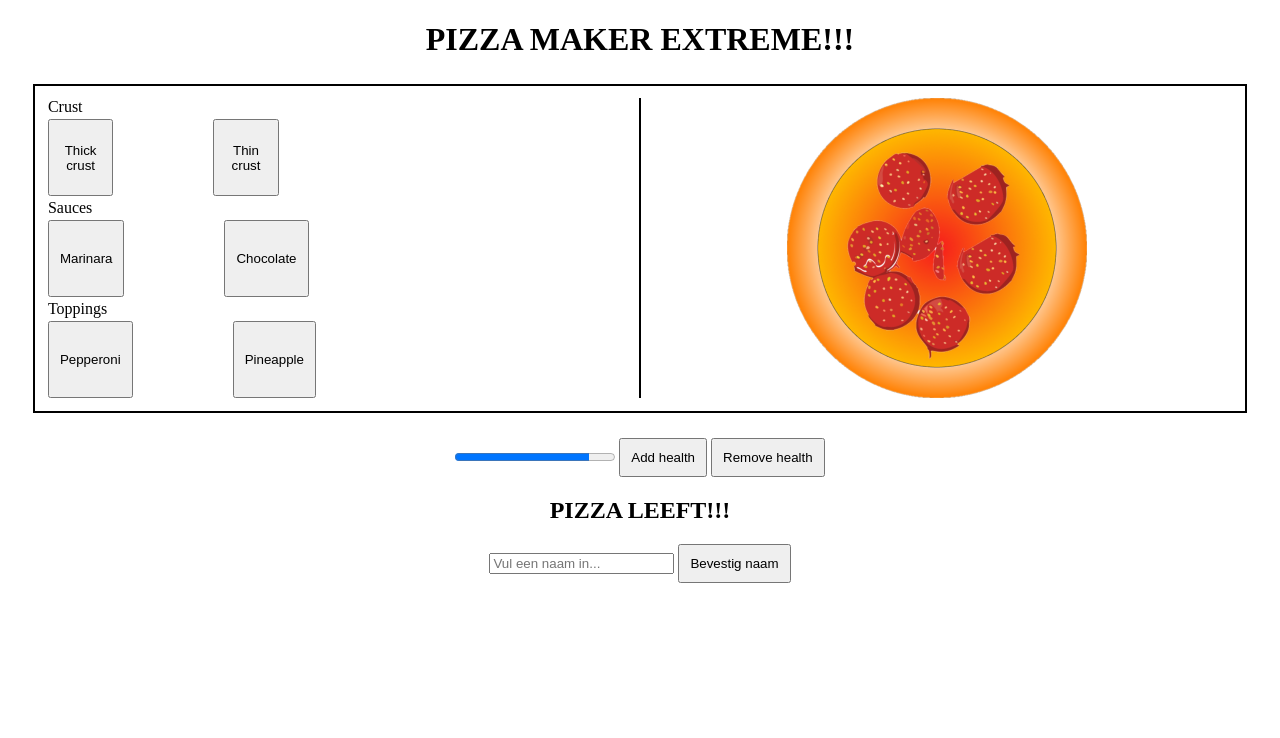
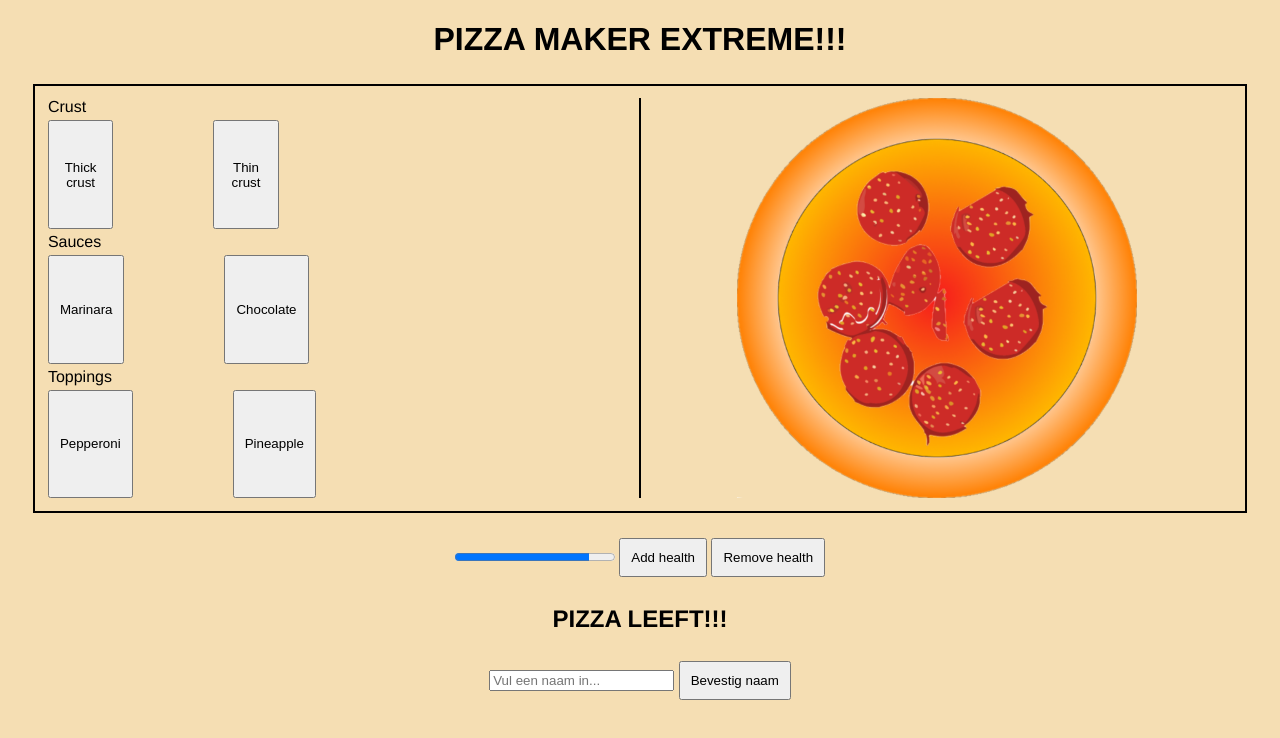
Before and after one commit to Jaspr3m/inleiding-programmeren2, a plain HTML site: page index.html in a window 1280 px wide. Drawn offline with Linux system fonts and the light colour scheme.

Commit message:
Background color change

```diff
--- a/style.css
+++ b/style.css
@@ -1,3 +1,8 @@
+body {
+    background-color: wheat;
+    font-family: 'Franklin Gothic Medium', 'Arial Narrow', Arial, sans-serif;
+}
+
 .container {
     display: grid;
     padding: 1%;
@@ -8,6 +13,8 @@
     grid-column-gap: 0px;
     grid-row-gap: 0px;
 }
+
+/* Enable and Disable omdat er voor allebei de acties een transition moest; kon niet alleen disable */
 
 .enable {
     opacity: 1;
@@ -107,7 +114,7 @@ button {
     border-left: solid 1px black;
     align-items: center;
     justify-content: center;
-    padding: 150px;
+    padding: 200px;
 }
 
 .crust {
@@ -135,16 +142,17 @@ footer {
     flex-wrap: nowrap;
     justify-content: center;
     align-items: center;
-    gap: 0;
+    gap: 1vh;
 }
 
-section footer {
+.flex-items {
     display: block;
     flex-grow: 0;
     flex-shrink: 1;
     flex-basis: auto;
-    align-self: auto;
+    align-self: center;
     order: 0;
+    text-align: center;
 }
 
 /* Progress bar  */
```
